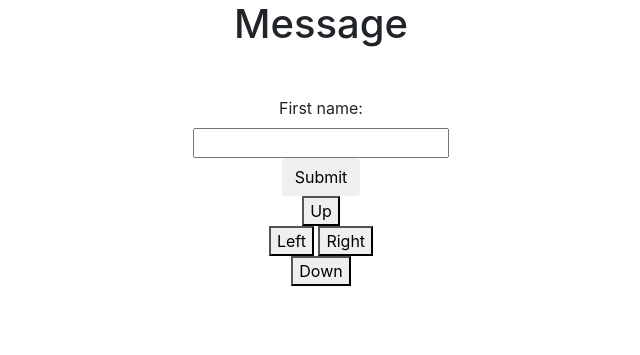
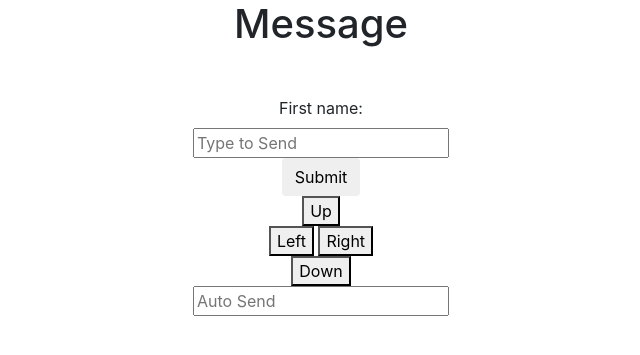
Before and after one commit to naveen1000/remote-for-pc, a Flask app: page / in a window 1280 px wide. Shown: the top 355 px of the page, without its empty margins (319-959 px from the left). Run offline with Flask 2, Linux system fonts and the light colour scheme; some libraries are stand-ins or nearby versions.

Commit message:
working in pc fine

```diff
--- a/app.py
+++ b/app.py
@@ -1,6 +1,6 @@
 from flask import Flask, render_template
 from flask_socketio import SocketIO, emit
-
+import keyboard
 app = Flask(__name__)
 socketio = SocketIO(app)
 
@@ -15,7 +15,8 @@ def test_connect():
 @socketio.on('message')
 def value_changed(message):
     print(message)
-    emit('update value', message, broadcast=True)
+    keyboard.send(message)
+    #emit('update value', message, broadcast=True)
 
 if __name__ == '__main__':
     socketio.run(app, host='0.0.0.0')
--- a/templates/index.html
+++ b/templates/index.html
@@ -10,16 +10,15 @@
 		$(document).ready(function(){
 
 			// sending a connect request to the server.
-			var socket = io.connect('http://localhost:5000');
-
+			var socket = io.connect('http://192.168.43.205:5000');
+			//var socket = io.connect('http://localhost:5000');
 			// An event handler for a change of value
 			$('#form').submit(function(event) {
 				event.preventDefault();
 				//window.history.back();
-                socket.emit('message', {data: $('#fname').val()});
+                socket.emit('message', $('#fname').val());
                 return false;
             });
-
             socket.on('after connect', function(msg){
             	console.log('After connect', msg);
             });
@@ -44,6 +43,10 @@
 				console.log('right');
 				socket.emit('message', 'down');
 			});
+			$('#autosend').keypress((e)=>{
+				console.log(e.key);
+				socket.emit('message', e.key );
+			})
 		});
 
 	</script>
@@ -53,13 +56,14 @@
 		<h1 >Message</h1>
 		<form class="mt-5" id="form">
 		  <label for="fname">First name:</label><br>
-		  <input class="sync" type="text" id="fname" name="fname"><br>
+		  <input class="sync" type="text" placeholder="Type to Send" id="fname" name="fname"><br>
 		  <input class="btn" type="submit" value="Submit">
 		</form>
 		<button id="up">Up</button><br>
 		<button id="left">Left</button>
 		<button id="right">Right</button><br>
-		<button id="down">Down</button>
+		<button id="down">Down</button><br>
+		<input class="autosend" type="text" placeholder="Auto Send" id="autosend" name="autosend"><br>
 
 	</div>
 </body>
```
